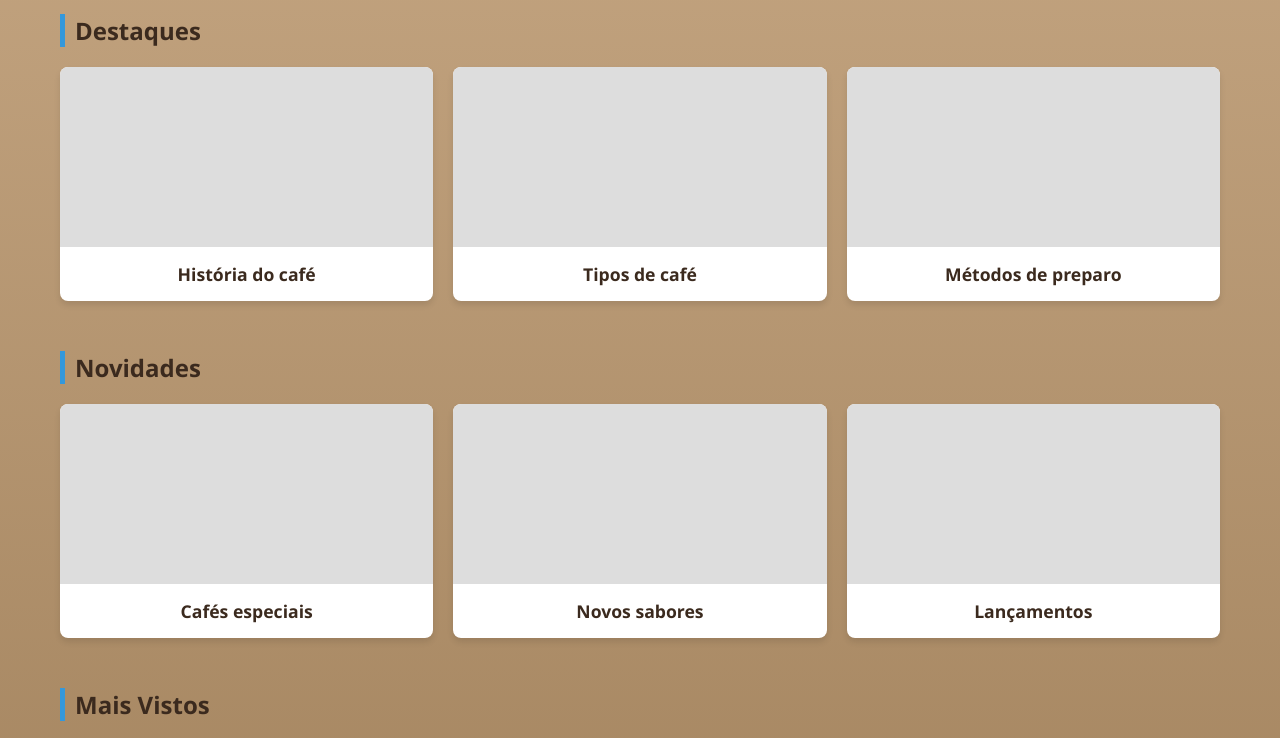
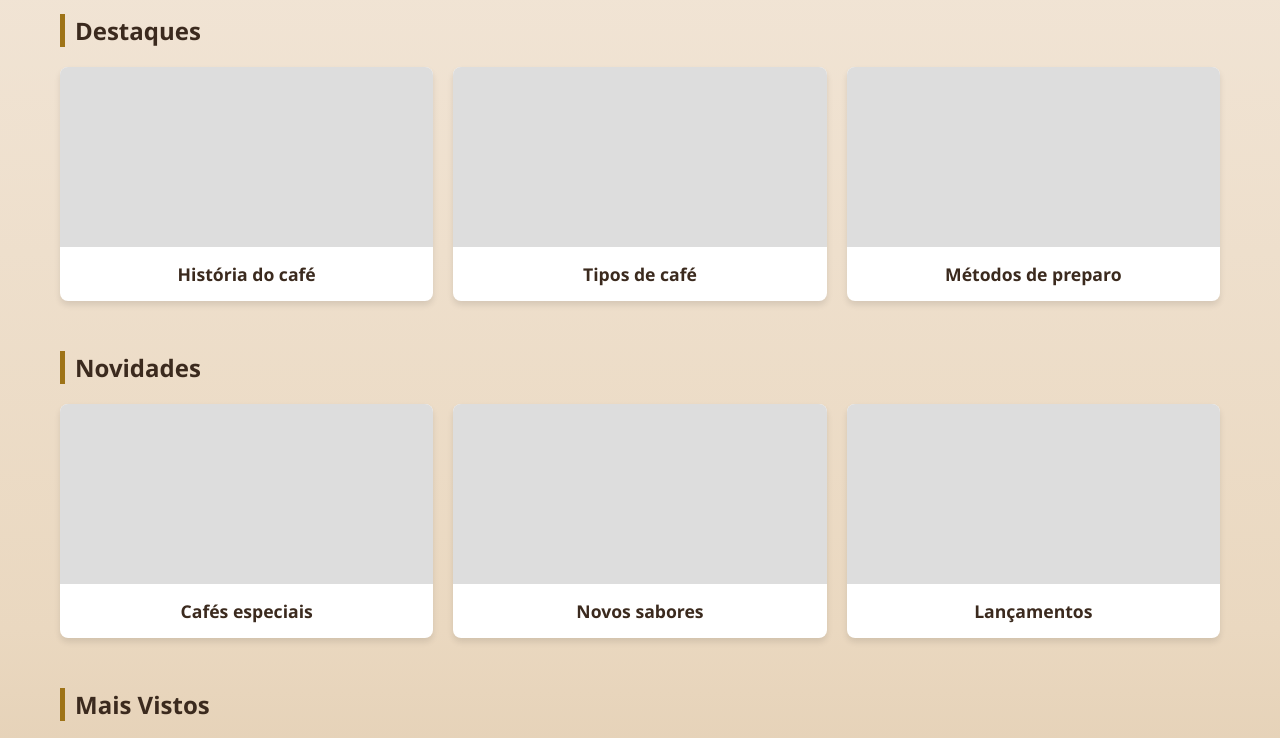
Before and after one commit to paranhossamuel/teste, a plain HTML site: page index.html in a window 1280 px wide. Shown: the part 126-864 px from the top of the page. Drawn offline with Linux system fonts and the light colour scheme.

Commit message:
atualização.

```diff
--- a/index.html
+++ b/index.html
@@ -4,15 +4,15 @@
     <meta charset="UTF-8">
     <meta name="viewport" content="width=device-width, initial-scale=1.0">
     <title>Aurora Coffe</title>
-</head>
-<body>
-    <body style="background: linear-gradient(to bottom,#C3A480, #977751);"></body>
+
     <link rel="stylesheet" href="style.css">
 
+    <link href="https://fonts.googleapis.com/css2?family=Playfair+Display:wght@400;600;700&family=Lora:wght@400;500;600&display=swap" rel="stylesheet">
+</head>
+
+<body class="background">
+
     <header class="navbar">
-
-    <link href="https://fonts.googleapis.com/css2?family=Playfair+Display:wght@400;600;700&family=Lora:wght@400;500;600&display=swap" rel="stylesheet">
-    ``
 
         <div class="logo">
             <a href="#">
@@ -136,3 +136,4 @@
 
 </body>
 </html>
+``
--- a/style.css
+++ b/style.css
@@ -47,7 +47,7 @@ body {
 
 
 .nav-links a:hover {
-    color: #3498db;
+    color: #7c5214;
 }
 
 
@@ -91,7 +91,7 @@ margin-bottom: 50px;
 
 .content-section h2 {
 margin-bottom: 20px;
-border-left: 5px solid #3498db;
+border-left: 5px solid #9e7317;
 padding-left: 10px;
 }
 
@@ -147,3 +147,16 @@ justify-content: space-between;
 align-items: center;
 padding: 10px 5%;
 }
+
+body.background {
+    min-height: 100vh;
+    margin: 0;
+
+    background: linear-gradient(
+        180deg,
+        #f2e6d8,
+        #ead8c0,
+        #d0b490
+
+    );
+}
```
Also changed, not shown: 2 other files.
